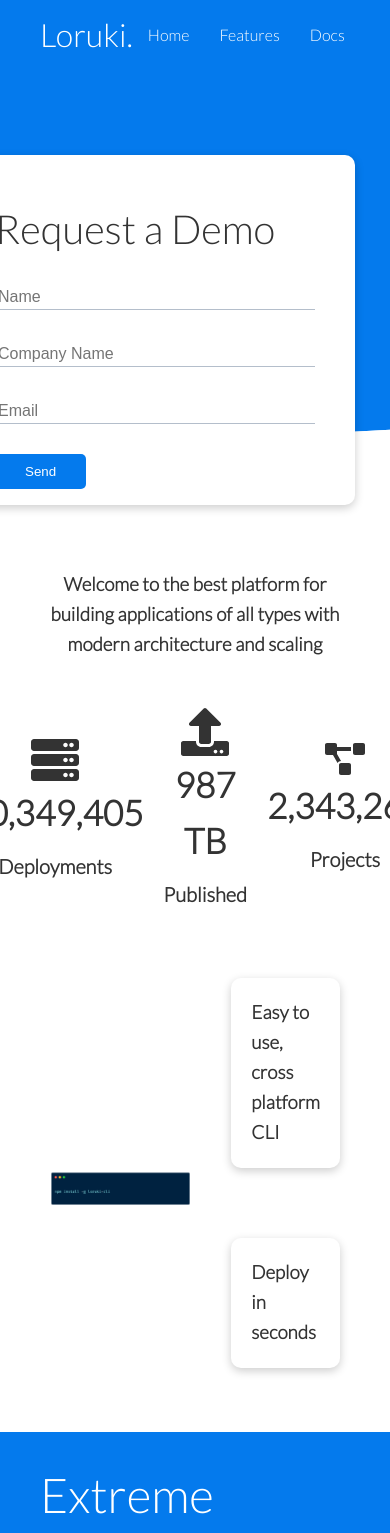
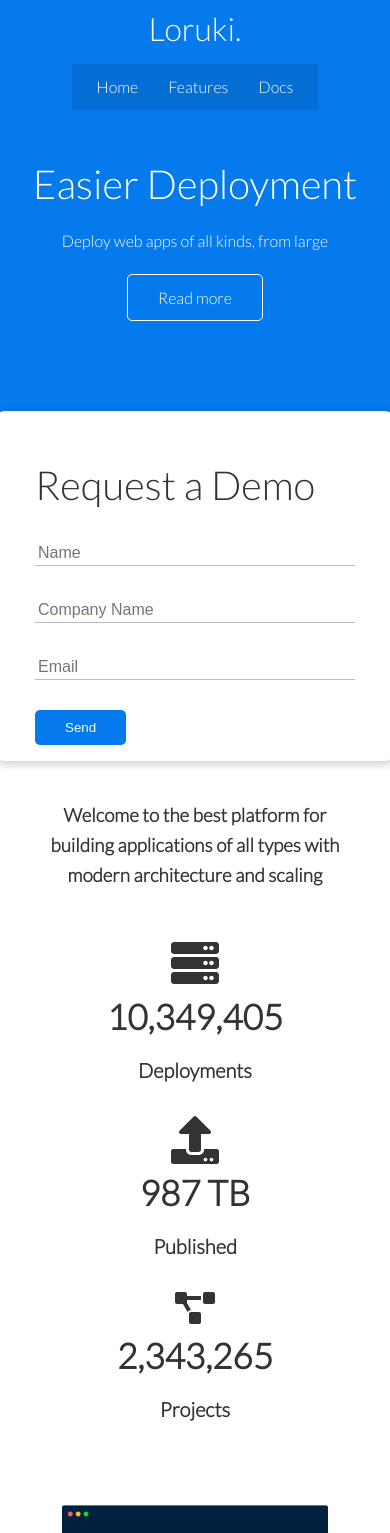
Before and after one commit to coolpythoncodes/loruki-website, a React (Create React App) app: page / in a window 390 px wide. Shown: the top 1533 px of the page. Built offline with nearby package versions, Linux system fonts and the light colour scheme.

Commit message:
footer and media query

```diff
--- a/package.json
+++ b/package.json
@@ -4,6 +4,7 @@
   "private": true,
   "dependencies": {
     "@fortawesome/fontawesome-svg-core": "^1.2.32",
+    "@fortawesome/free-brands-svg-icons": "^5.15.1",
     "@fortawesome/free-solid-svg-icons": "^5.15.1",
     "@fortawesome/react-fontawesome": "^0.1.12",
     "@testing-library/jest-dom": "^4.2.4",
--- a/src/App.js
+++ b/src/App.js
@@ -1,6 +1,7 @@
 import React from 'react';
 import Cli from './component/Cli';
 import Cloud from './component/Cloud';
+import Footer from './component/Footer';
 import Languages from './component/Languages';
 import Navbar from './component/Navbar';
 import Showcase from './component/Showcase';
@@ -15,6 +16,7 @@ function App() {
       <Cli />
       <Cloud />
       <Languages />
+      <Footer />
     </>
   );
 }
--- /dev/null
+++ b/src/component/Footer.js
@@ -0,0 +1,38 @@
+import { FontAwesomeIcon } from '@fortawesome/react-fontawesome';
+import { faFacebook, faGithub, faInstagram, faTwitter } from '@fortawesome/free-brands-svg-icons';
+
+import React from 'react';
+
+const Footer = () => {
+    return (
+        <footer className='footer bg-dark py-5'>
+            <div className="container grid grid-3">
+                <div>
+                    <h1>Loruki</h1>
+                    <p>Copyright &copy; 2020</p>
+                </div>
+                <nav>
+                    <ul>
+                        <li>
+                            <a href="">Home</a>
+                        </li>
+                        <li>
+                            <a href="">Features</a>
+                        </li>
+                        <li>
+                            <a href="">Docs</a>
+                        </li>
+                    </ul>
+                </nav>
+                <div className="social">
+                    <FontAwesomeIcon icon={ faGithub } size='2x'/>
+                    <FontAwesomeIcon icon={ faFacebook } size='2x'/>
+                    <FontAwesomeIcon icon={ faInstagram } size='2x'/>
+                    <FontAwesomeIcon icon={ faTwitter } size='2x'/>
+                </div>
+            </div>
+        </footer>
+    );
+}
+
+export default Footer;
--- a/src/component/Stats.js
+++ b/src/component/Stats.js
@@ -1,7 +1,7 @@
 import React from 'react';
 import { FontAwesomeIcon } from '@fortawesome/react-fontawesome';
-import { faUpload, faServer, faProjectDiagram } from '@fortawesome/free-solid-svg-icons'
-// import { server, upload} from '@fortawesome/free-solid-svg-icons';
+import { faUpload, faServer, faProjectDiagram } from '@fortawesome/free-solid-svg-icons';
+
 
 const Stats = () => {
     return (
--- a/src/sass/_config.scss
+++ b/src/sass/_config.scss
@@ -83,17 +83,31 @@ img{
 .bg-primary, .btn-primary{
     background: $primary-color;
     color:#fff;
+
+    & a{
+        color:#fff;
+    }
 }
 
 .bg-secondary, .btn-secondary{
     background: $secondary-color;
     color:#fff;
+
+    & a{
+        color:#fff;
+    }
 }
 
 .bg-dark, .btn-dark{
     background: $dark-color;
     color:#fff;
+
+    & a{
+        color:#fff;
+    }
 }
+
+
 .bg-light, .btn-light{
     background: $light-color;
     color:#333;
--- a/src/sass/main.scss
+++ b/src/sass/main.scss
@@ -157,3 +157,66 @@
         margin-bottom: 10px;
     }
 }
+
+footer{
+
+    .grid-3{
+        @extend .grid;
+        grid-template-columns: repeat(3, 1fr);
+    }
+
+    .svg-inline--fa{
+        margin: 0 10px;
+  }
+
+}
+
+// Tablets and under
+@media(max-width: 768px){
+    .grid, .showcase .grid, .stats .grid, .cli .grid, .cloud .grid{
+        grid-template-columns: 1fr;
+        grid-template-rows: 1fr;
+    }
+
+    .showcase{
+        height: auto;
+
+        &-text{
+            text-align: center;
+            margin-top: 40px;
+        }
+
+        &-form{
+            justify-self: center;
+            margin: auto;
+        }
+    }
+
+    .cli{
+
+        .grid{
+
+            & > *:first-child{
+                grid-column: 1;
+                grid-row: 1;
+            }
+        }
+    }
+}
+
+
+// Mobile
+@media(max-width:500px){
+    .navbar{
+        height: 110px;
+
+        .flex{
+            flex-direction: column;
+        }
+
+        ul{
+            background: rgba(0,0,0,0.1);
+            padding: 10px;
+        }
+    }
+}
```
Also changed, not shown: 1 other file (tests, documents, lock files or other folders).
